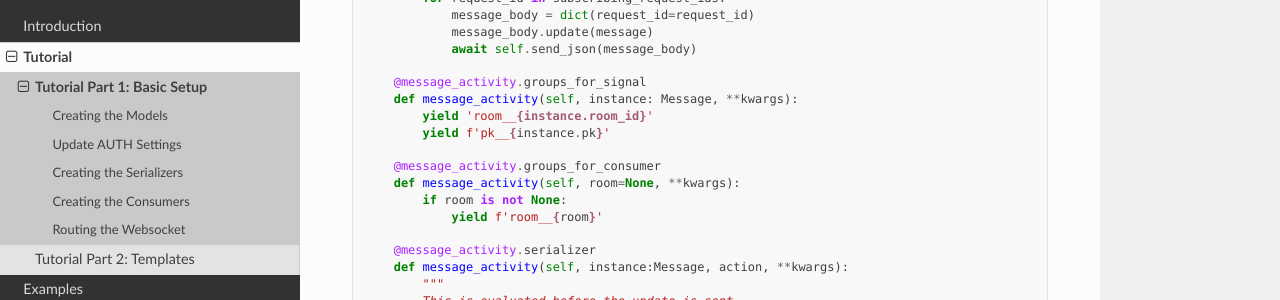
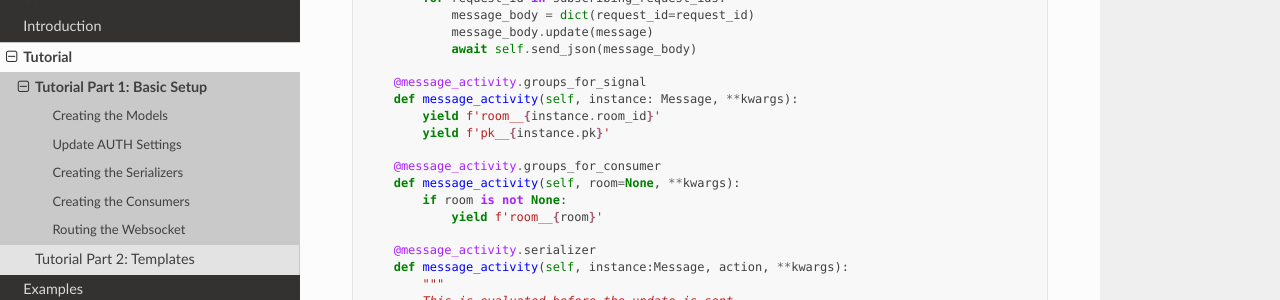
Before and after one commit to NilCoalescing/djangochannelsrestframework, a Sphinx documentation site: the page built from docs/tutorial/part_1.rst, in a window 1280 px wide and 900 px high, scrolled down 3688 px. Shown: the part 151-451 px from the top of the window. Built offline with Sphinx 7.4.7 and the Read the Docs theme 2.0.0, drawn with Linux system fonts in a browser that asks for light colours.

```diff
--- a/docs/tutorial/part_1.rst
+++ b/docs/tutorial/part_1.rst
@@ -212,7 +212,7 @@ In the ``consumers.py`` file we will create only the room consumer for:
 
         @message_activity.groups_for_signal
         def message_activity(self, instance: Message, **kwargs):
-            yield 'room__{instance.room_id}'
+            yield f'room__{instance.room_id}'
             yield f'pk__{instance.pk}'
 
         @message_activity.groups_for_consumer
```
